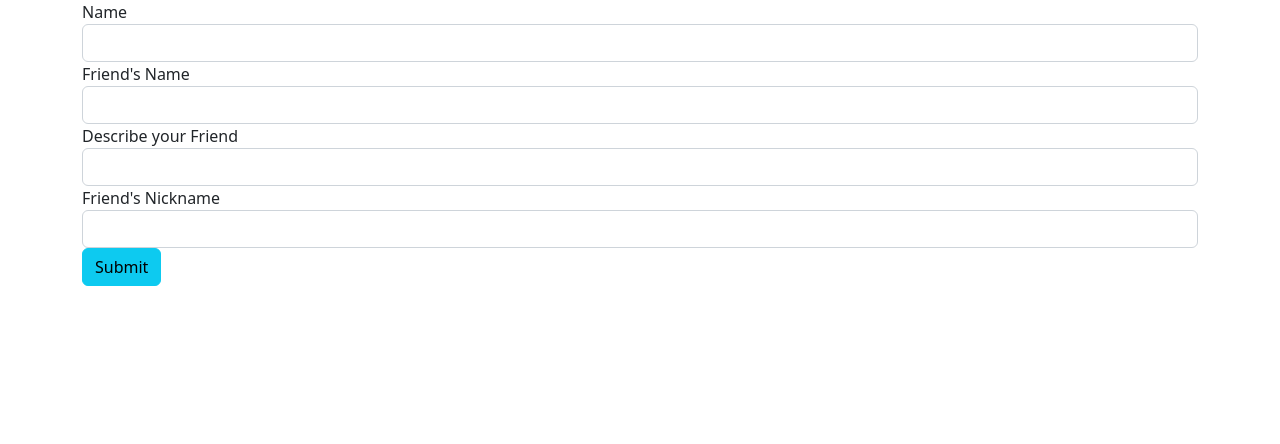
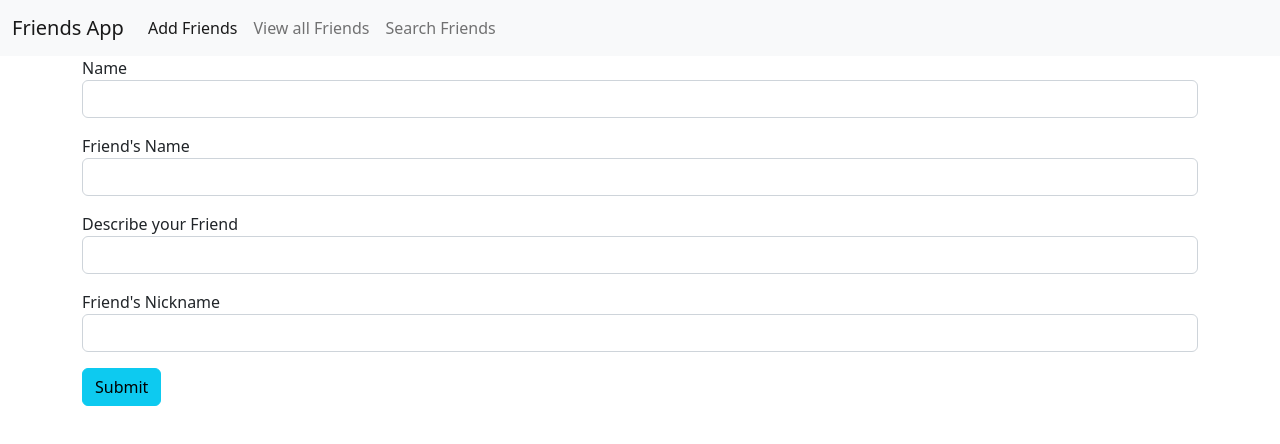
Before and after one commit to rahul3520/friends_angular_app, an Angular app: page / in a window 1280 px wide. Shown: the top 444 px of the page. Built offline with nearby package versions, Linux system fonts and the light colour scheme.

Commit message:
navbar tag added

```diff
--- a/src/app/add-friends/add-friends.component.html
+++ b/src/app/add-friends/add-friends.component.html
@@ -1,8 +1,9 @@
+<app-nav-bar></app-nav-bar>
 <div class="container">
     <div class="row">
         <div class="col col-12 col-sm-12 col-md-12 col-lg-12 col-xl-12 col-xxl-12">
 
-            <div class="row">
+            <div class="row g-3">
                 <div class="col col-12 col-sm-12 col-md-12 col-lg-12 col-xl-12 col-xxl-12">
                     <label for="" class="label-control">Name</label>
                     <input type="text" class="form-control">
--- a/src/app/search-friends/search-friends.component.html
+++ b/src/app/search-friends/search-friends.component.html
@@ -1,3 +1,5 @@
+<app-nav-bar></app-nav-bar>
+
 <div class="container">
     <div class="col col-12 col-sm-12 col-md-12 col-lg-12 col-xl-12 col-xxl-12">
 
--- a/src/app/viewall-friends/viewall-friends.component.html
+++ b/src/app/viewall-friends/viewall-friends.component.html
@@ -1,3 +1,5 @@
+<app-nav-bar></app-nav-bar>
+
 <div class="container">
     <div class="row">
         <div class="col col-12 col-sm-12 col-md-12 col-lg-12 col-xl-12 col-xxl-12">
```
